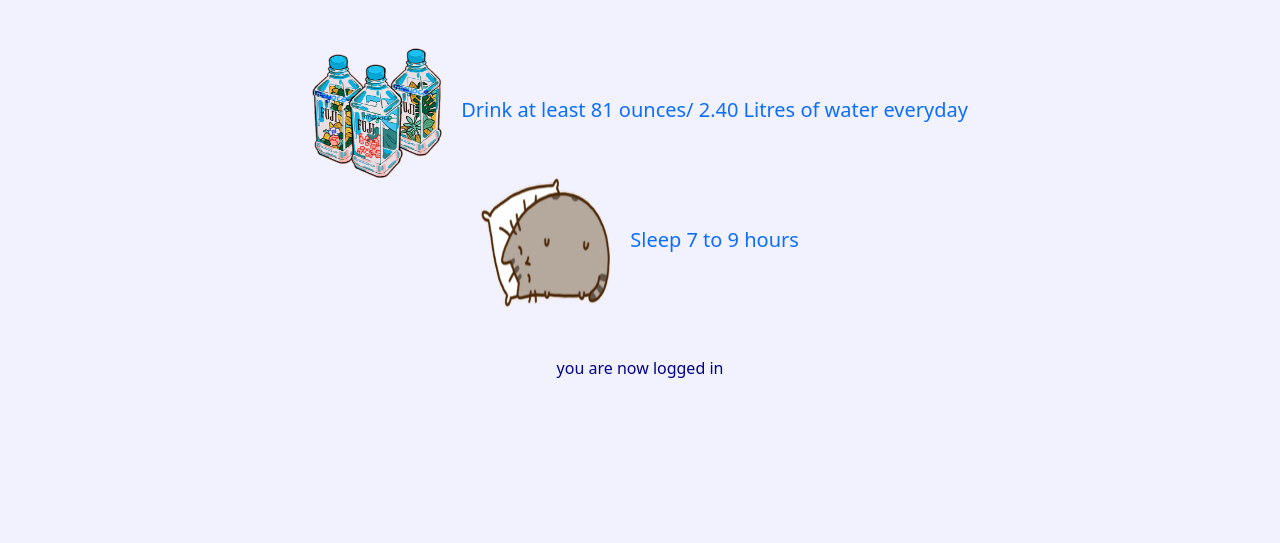
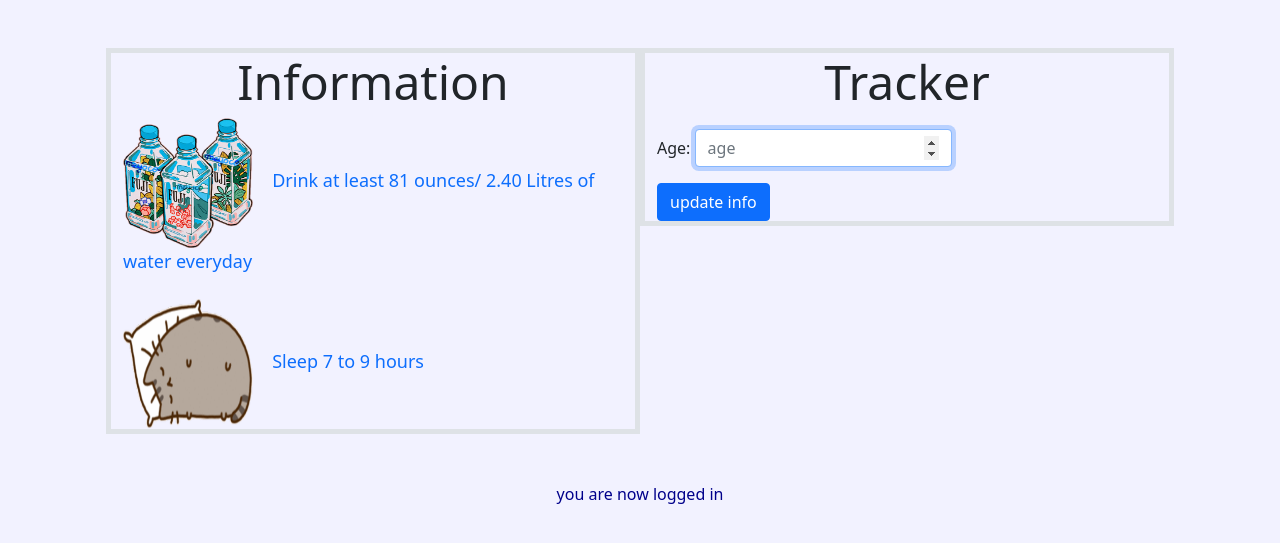
Before and after one commit to manaswii/healthapp, a Flask app: page / in a window 1280 px wide. Shown: the part 76-619 px from the top of the page. Run offline with Flask 2, Linux system fonts and the light colour scheme; a user stored in the database is signed in; some libraries are stand-ins or nearby versions.

Commit message:
added beginnings of a tracker

```diff
--- a/static/styles.css
+++ b/static/styles.css
@@ -19,8 +19,6 @@
     /* Scroll horizontally as needed */
     overflow-x: auto;
 
-    /* Center contents */
-    text-align: center;
 }
 .indexImg
 {
@@ -29,6 +27,9 @@
     margin-right: 15px;
 }
 .myInfoText{
-    font-size: 20px;
+    font-size: 18px;
     font-weight: 500;
 }
+.center{
+    text-align: center;
+}
--- a/templates/index.html
+++ b/templates/index.html
@@ -4,19 +4,36 @@
 
 {% block body %}
 
+<div class="row align-items-start">
+<div class = "col border border-5">
+    <h5 class="display-5 text-center">Information</h4>
 <img src = "/static/water.png" class = "indexImg">
 {% if info.waterToDrink %}
 <span class = "text-primary myInfoText">Drink at least {{info.waterToDrink}} ounces/ {{info.waterToDrink | toLitres}} Litres of water everyday</span><br>
 {% else %}
 <span class = "text-primary myInfoText">Add weight from settings to display</span><br>
 {% endif %}
-
+<br>
 <img src = "/static/sleep.png" class = "indexImg">
 {% if info.sleepToGet %}
 <span class = "text-primary myInfoText">Sleep {{info.sleepToGet}} </span><br>
 {% else %}
 <span class = "text-primary myInfoText">Add age from settings to display</span><br>
 {% endif %}
+</div>
+
+<div class = "col border border-5">
+    <h5 class="display-5 text-center">Tracker</h4>
+<form action="/" method="post">
+
+    <div class="form-group">
+        <label for="age">Age:</label>
+        <input autocomplete="off" autofocus class="form-control" name="age" placeholder="age" type="number" value = #>
+    </div>
+    <button class="btn btn-primary mt-3" type="submit">update info</button>
+</form>
+</div>
+</div>
 
 
 {% endblock %}
```
